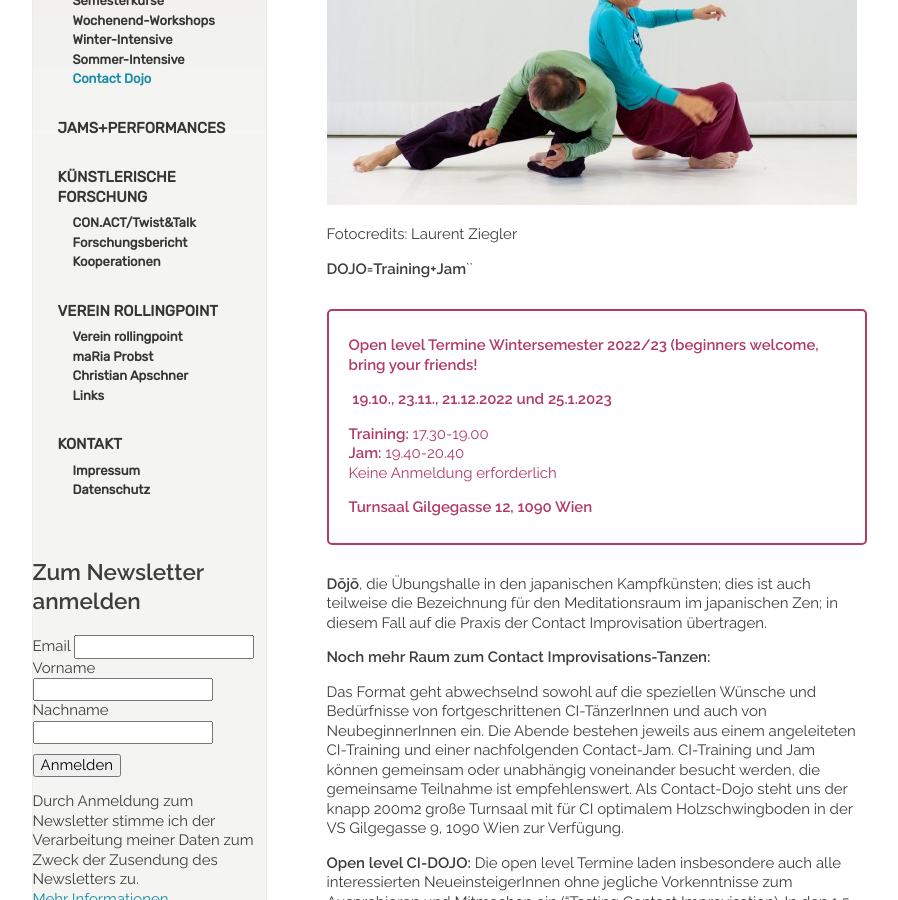
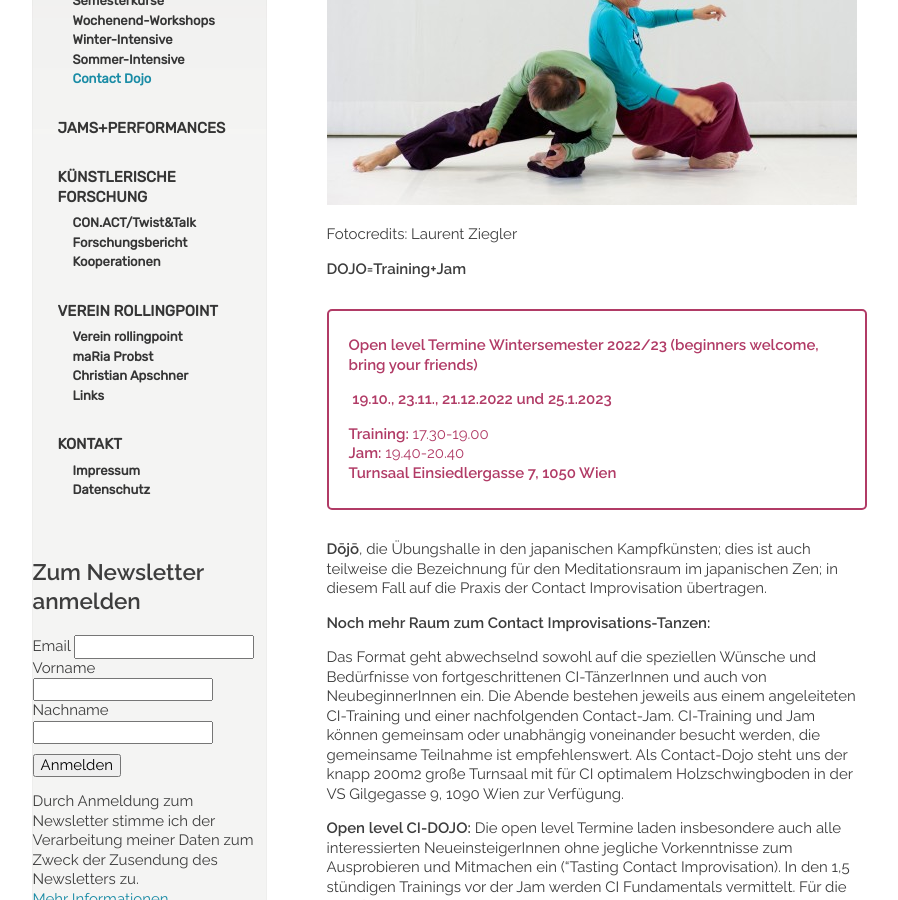
Before and after one commit to manulari/rollingpointat, a Jekyll site: the page built from _pages_de/dojo.md, in a window 1280 px wide and 900 px high, scrolled down 333 px. Shown: the whole window, without its empty margins (152-1050 px from the left). Built offline with Jekyll 4.4.1, drawn with Linux system fonts in a browser that asks for light colours; comment, search, counter and statistics services are not loaded.

Commit message:
Update page (de) “dojo”

```diff
--- a/_pages_de/dojo.md
+++ b/_pages_de/dojo.md
@@ -8,19 +8,15 @@ title: CI-DOJO (TRAINING+JAM)
 
 Fotocredits: Laurent Ziegler
 
-**DOJO=Training+Jam**``
+**DOJO=Training+Jam**
 
-> `Open level Termine Wintersemester 2022/23 (beginners welcome, bring your friends!`
+> `Open level Termine Wintersemester 2022/23 (beginners welcome, bring your friends)`
 >
 >  **19.10., 23.11., 21.12.2022 und 25.1.2023**
 >
 > **Training:** 17.30-19.00\
 > **Jam:** 19.40-20.40\
-> Keine Anmeldung erforderlich
->
-> **Turnsaal Gilgegasse 12, 1090 Wien**
-
-
+> **Turnsaal Einsiedlergasse 7, 1050 Wien**
 
 **Dōjō**, die Übungshalle in den japanischen Kampfkünsten; dies ist auch teilweise die Bezeichnung für den Meditationsraum im japanischen Zen; in diesem Fall auf die Praxis der Contact Improvisation übertragen.
 
```
